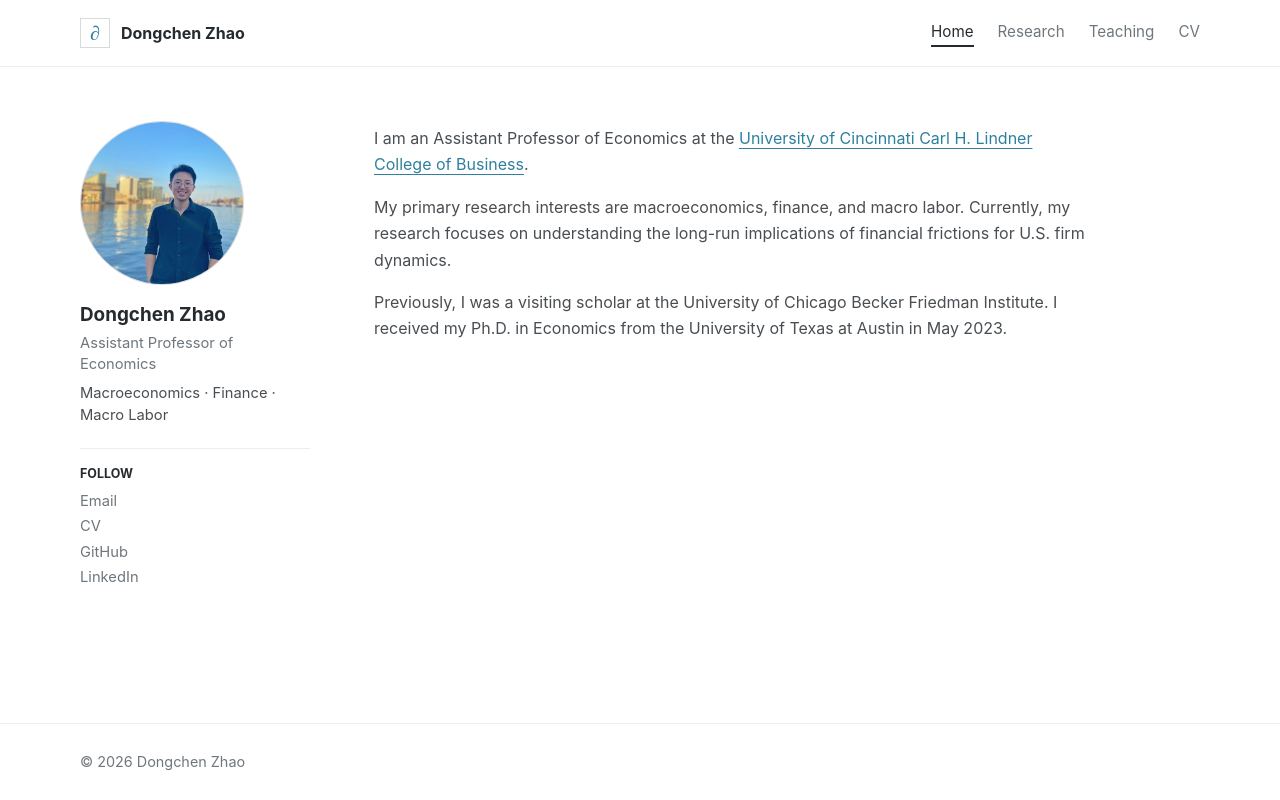
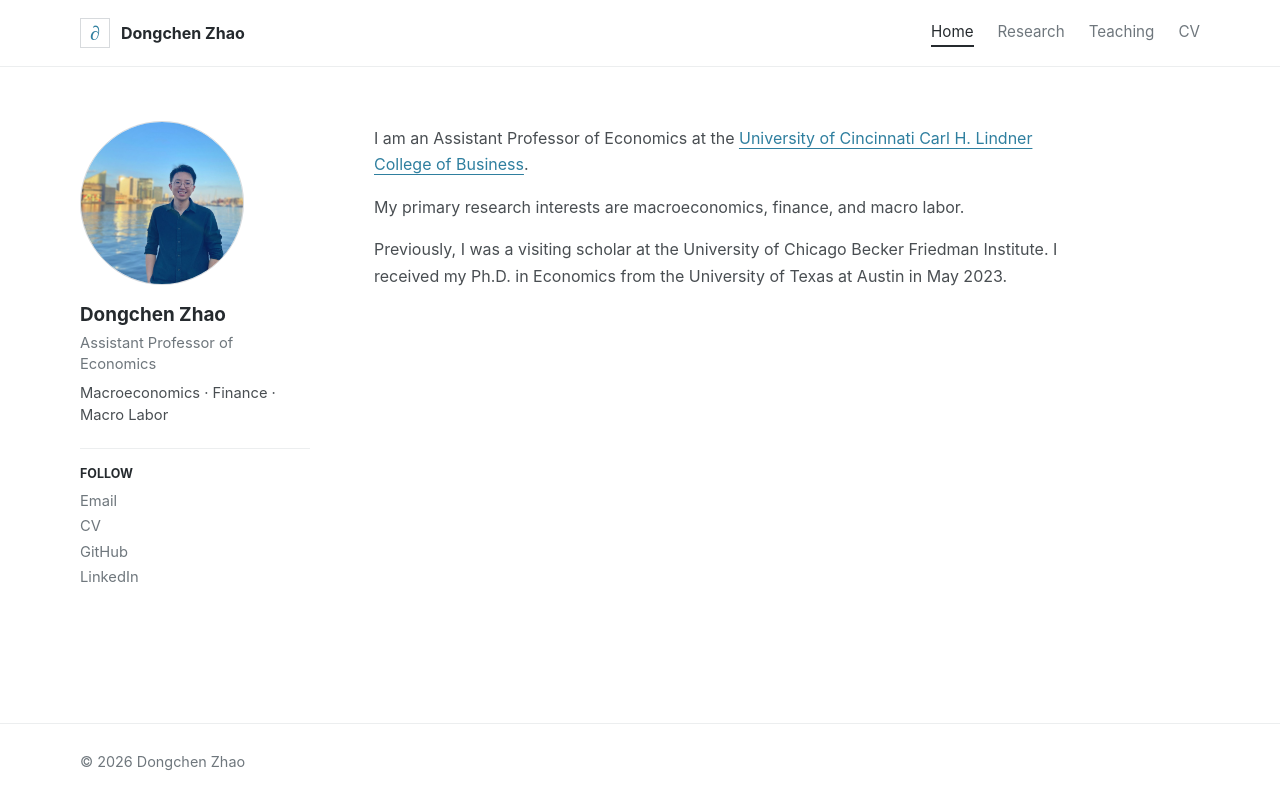
Before and after one commit to zhao-dongchen/zhao-dongchen.github.io, a plain HTML site: page index.html in a window 1280 px wide. Drawn offline with Linux system fonts and the light colour scheme.

Commit message:
Remove outdated research focus sentence

```diff
--- a/index.html
+++ b/index.html
@@ -46,8 +46,6 @@
       </p>
       <p>
         My primary research interests are macroeconomics, finance, and macro labor.
-        Currently, my research focuses on understanding the long-run implications of
-        financial frictions for U.S. firm dynamics.
       </p>
       <p>
         Previously, I was a visiting scholar at the University of Chicago Becker Friedman
```
